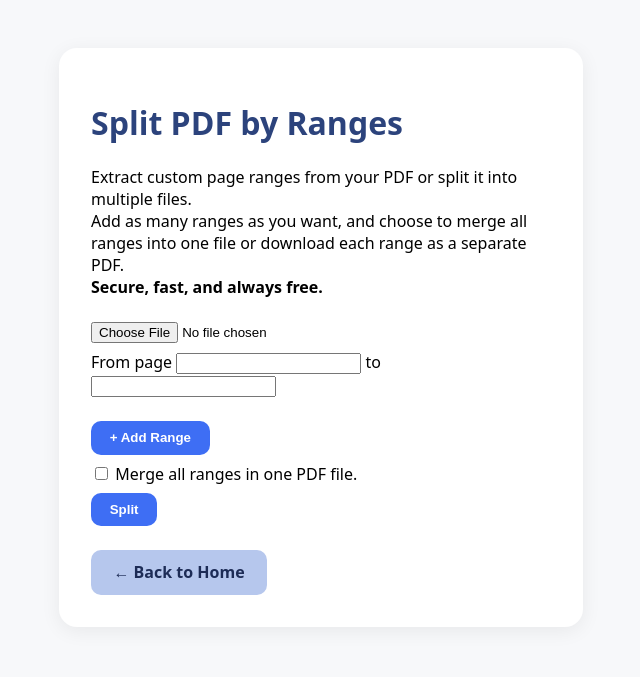
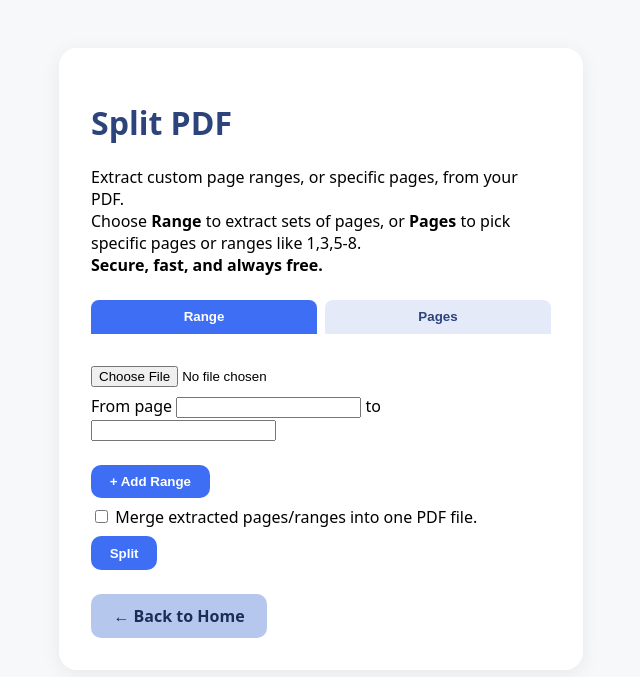
Before and after one commit to Tdecaz/splitpdf-web, a Flask app: page /split in a window 1280 px wide. Shown: the top 677 px of the page, without its empty margins (319-959 px from the left). Run offline with Flask 3, Linux system fonts and the light colour scheme.

Commit message:
A pages mode added

```diff
--- a/app.py
+++ b/app.py
@@ -3,6 +3,7 @@ import os
 from PyPDF2 import PdfMerger, PdfReader, PdfWriter
 from werkzeug.utils import secure_filename
 from zipfile import ZipFile
+import re
 
 app = Flask(__name__)
 UPLOAD_FOLDER = 'uploads'
@@ -36,49 +37,67 @@ def merge():
 def split():
     if request.method == 'POST':
         file = request.files['file']
-        if file and file.filename.endswith('.pdf'):
-            filename = secure_filename(file.filename)
-            filepath = os.path.join(app.config['UPLOAD_FOLDER'], filename)
-            file.save(filepath)
+        if not (file and file.filename.endswith('.pdf')):
+            return 'Invalid file format.'
+        filename = secure_filename(file.filename)
+        filepath = os.path.join(app.config['UPLOAD_FOLDER'], filename)
+        file.save(filepath)
 
-            reader = PdfReader(filepath)
-            total_pages = len(reader.pages)
+        reader = PdfReader(filepath)
+        total_pages = len(reader.pages)
+        merge_ranges = 'merge_ranges' in request.form
+        split_mode = request.form.get('split_mode', 'range')
+
+        ranges = []
+        if split_mode == 'range':
             from_pages = request.form.getlist('from_page[]')
             to_pages = request.form.getlist('to_page[]')
-            merge_ranges = 'merge_ranges' in request.form
-
-            ranges = []
             for f, t in zip(from_pages, to_pages):
                 start = max(1, int(f))
                 end = min(total_pages, int(t))
                 if start <= end:
                     ranges.append((start, end))
+        elif split_mode == 'pages':
+            page_list = request.form.get('page_list', '')
+            tokens = [x.strip() for x in page_list.split(',') if x.strip()]
+            for token in tokens:
+                m = re.match(r"^(\d+)-(\d+)$", token)
+                if m:
+                    start, end = int(m.group(1)), int(m.group(2))
+                    if 1 <= start <= end <= total_pages:
+                        ranges.append((start, end))
+                else:
+                    try:
+                        page = int(token)
+                        if 1 <= page <= total_pages:
+                            ranges.append((page, page))
+                    except ValueError:
+                        pass
 
-            if not ranges:
-                return 'No valid ranges specified.'
+        if not ranges:
+            return 'No valid pages or ranges specified.'
 
-            if merge_ranges:
-                writer = PdfWriter()
-                for start, end in ranges:
+        if merge_ranges:
+            writer = PdfWriter()
+            for start, end in ranges:
+                for i in range(start - 1, end):
+                    writer.add_page(reader.pages[i])
+            merged_path = os.path.join(RESULT_FOLDER, 'merged_pages.pdf')
+            with open(merged_path, 'wb') as f:
+                writer.write(f)
+            return send_file(merged_path, as_attachment=True)
+        else:
+            zip_path = os.path.join(RESULT_FOLDER, 'split_pages.zip')
+            with ZipFile(zip_path, 'w') as zipf:
+                for idx, (start, end) in enumerate(ranges):
+                    writer = PdfWriter()
                     for i in range(start - 1, end):
                         writer.add_page(reader.pages[i])
-                merged_path = os.path.join(RESULT_FOLDER, 'merged_ranges.pdf')
-                with open(merged_path, 'wb') as f:
-                    writer.write(f)
-                return send_file(merged_path, as_attachment=True)
-            else:
-                zip_path = os.path.join(RESULT_FOLDER, 'split_ranges.zip')
-                with ZipFile(zip_path, 'w') as zipf:
-                    for idx, (start, end) in enumerate(ranges):
-                        writer = PdfWriter()
-                        for i in range(start - 1, end):
-                            writer.add_page(reader.pages[i])
-                        part_path = os.path.join(RESULT_FOLDER, f'range_{idx+1}.pdf')
-                        with open(part_path, 'wb') as f:
-                            writer.write(f)
-                        zipf.write(part_path, arcname=f'range_{idx+1}.pdf')
-                return send_file(zip_path, as_attachment=True)
-        return 'Invalid file format.'
+                    part_path = os.path.join(RESULT_FOLDER, f'pages_{start}_to_{end}.pdf')
+                    with open(part_path, 'wb') as f:
+                        writer.write(f)
+                    zipf.write(part_path, arcname=f'pages_{start}_to_{end}.pdf')
+            return send_file(zip_path, as_attachment=True)
     return render_template('split.html')
 
 if __name__ == '__main__':
--- a/templates/landing.html
+++ b/templates/landing.html
@@ -25,7 +25,7 @@
         </p>
         <div class="tools">
             <a class="tool-link" href="{{ url_for('merge') }}">Merge PDF Files</a>
-            <a class="tool-link" href="{{ url_for('split') }}">Split PDF by Custom Ranges</a>
+            <a class="tool-link" href="{{ url_for('split') }}">Split PDF by Range or Pages</a>
         </div>
     </div>
 </body>
--- a/templates/split.html
+++ b/templates/split.html
@@ -16,29 +16,45 @@
         .back-btn { display: inline-block; margin-top: 1em; background: #b6c7ed; color: #1d2c56; text-decoration: none;}
         .back-btn:hover { background: #a3b4dc; }
         button:hover { background: #264da0; }
+        .split-tabs { display: flex; gap: 0.5em; margin-bottom: 1em; }
+        .split-tabs button { flex: 1; padding: 0.7em; border: none; border-radius: 8px 8px 0 0; font-weight: bold; background: #e4eaf8; color: #2c437c; cursor: pointer;}
+        .split-tabs .active { background: #3e6ef4; color: #fff; }
         @media (max-width: 500px) { .container { padding: 1em; margin: 1em; } }
     </style>
 </head>
 <body>
     <div class="container">
-        <h1>Split PDF by Ranges</h1>
+        <h1>Split PDF</h1>
         <p>
-            Extract custom page ranges from your PDF or split it into multiple files.<br>
-            Add as many ranges as you want, and choose to merge all ranges into one file or download each range as a separate PDF.<br>
+            Extract custom page ranges, or specific pages, from your PDF.<br>
+            Choose <b>Range</b> to extract sets of pages, or <b>Pages</b> to pick specific pages or ranges like 1,3,5-8.<br>
             <strong>Secure, fast, and always free.</strong>
         </p>
+        <div class="split-tabs">
+          <button type="button" id="tab-range" class="active" onclick="showTab('range')">Range</button>
+          <button type="button" id="tab-pages" onclick="showTab('pages')">Pages</button>
+        </div>
         <form action="{{ url_for('split') }}" method="POST" enctype="multipart/form-data" id="splitForm">
             <input type="file" name="file" required>
-            <div class="ranges" id="ranges">
-                <div class="range-row">
-                    From page <input type="number" name="from_page[]" min="1" required>
-                    to <input type="number" name="to_page[]" min="1" required>
+            <div id="range-section">
+                <div class="ranges" id="ranges">
+                    <div class="range-row">
+                        From page <input type="number" name="from_page[]" min="1" required>
+                        to <input type="number" name="to_page[]" min="1" required>
+                    </div>
                 </div>
+                <button type="button" onclick="addRange()">+ Add Range</button><br>
             </div>
-            <button type="button" onclick="addRange()">+ Add Range</button><br>
+            <div id="pages-section" style="display:none;">
+                <label>Pages to extract:</label>
+                <input type="text" name="page_list" placeholder="example: 1,3,5-8">
+                <small>Separate single pages or ranges by comma. Example: 1,3,5-8</small>
+                <br>
+            </div>
             <label>
-                <input type="checkbox" name="merge_ranges" value="1"> Merge all ranges in one PDF file.
+                <input type="checkbox" name="merge_ranges" value="1"> Merge extracted pages/ranges into one PDF file.
             </label><br>
+            <input type="hidden" id="split_mode" name="split_mode" value="range">
             <button type="submit">Split</button>
         </form>
         <a href="{{ url_for('home') }}" class="back-btn">&larr; Back to Home</a>
@@ -50,6 +66,13 @@
         div.innerHTML = 'From page <input type="number" name="from_page[]" min="1" required> to <input type="number" name="to_page[]" min="1" required>';
         document.getElementById('ranges').appendChild(div);
     }
+    function showTab(mode) {
+        document.getElementById('range-section').style.display = (mode === 'range') ? '' : 'none';
+        document.getElementById('pages-section').style.display = (mode === 'pages') ? '' : 'none';
+        document.getElementById('split_mode').value = mode;
+        document.getElementById('tab-range').classList.toggle('active', mode === 'range');
+        document.getElementById('tab-pages').classList.toggle('active', mode === 'pages');
+    }
     </script>
 </body>
 </html>
```
Also changed, not shown: README.md.
